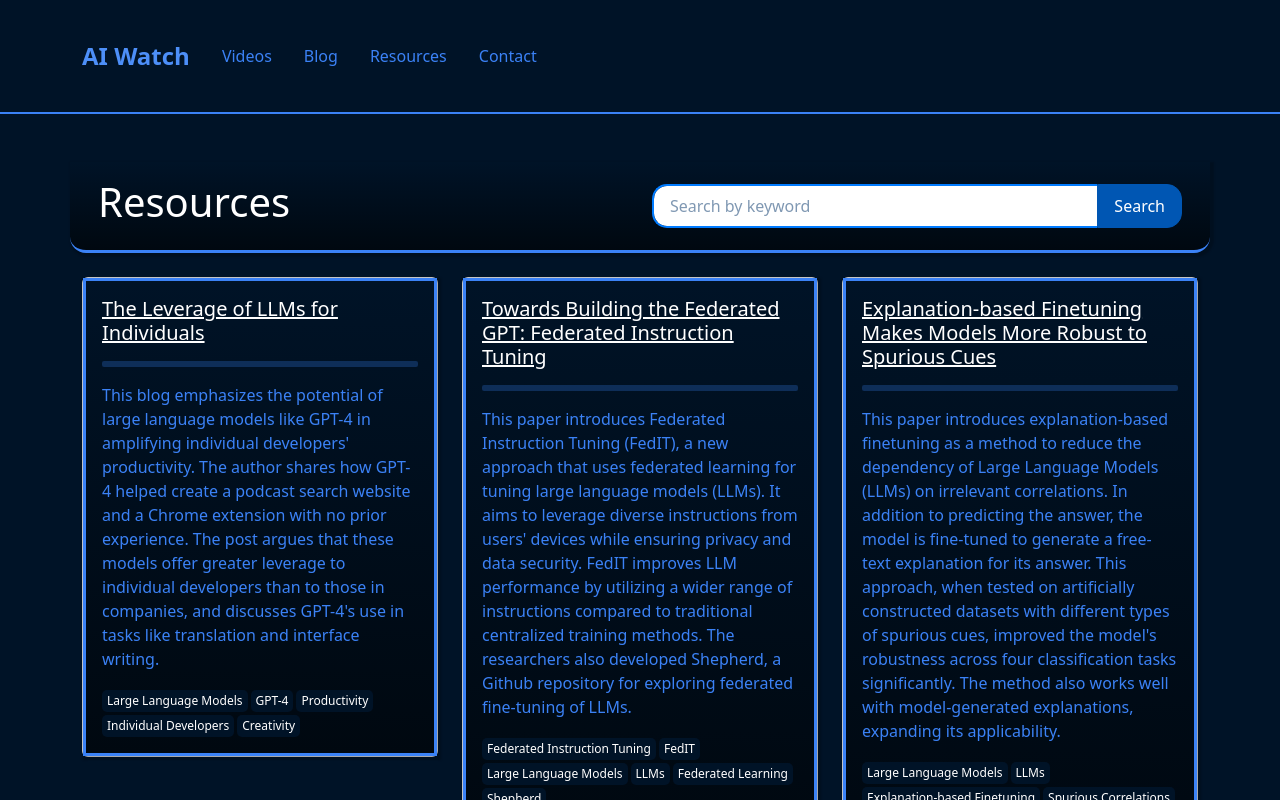
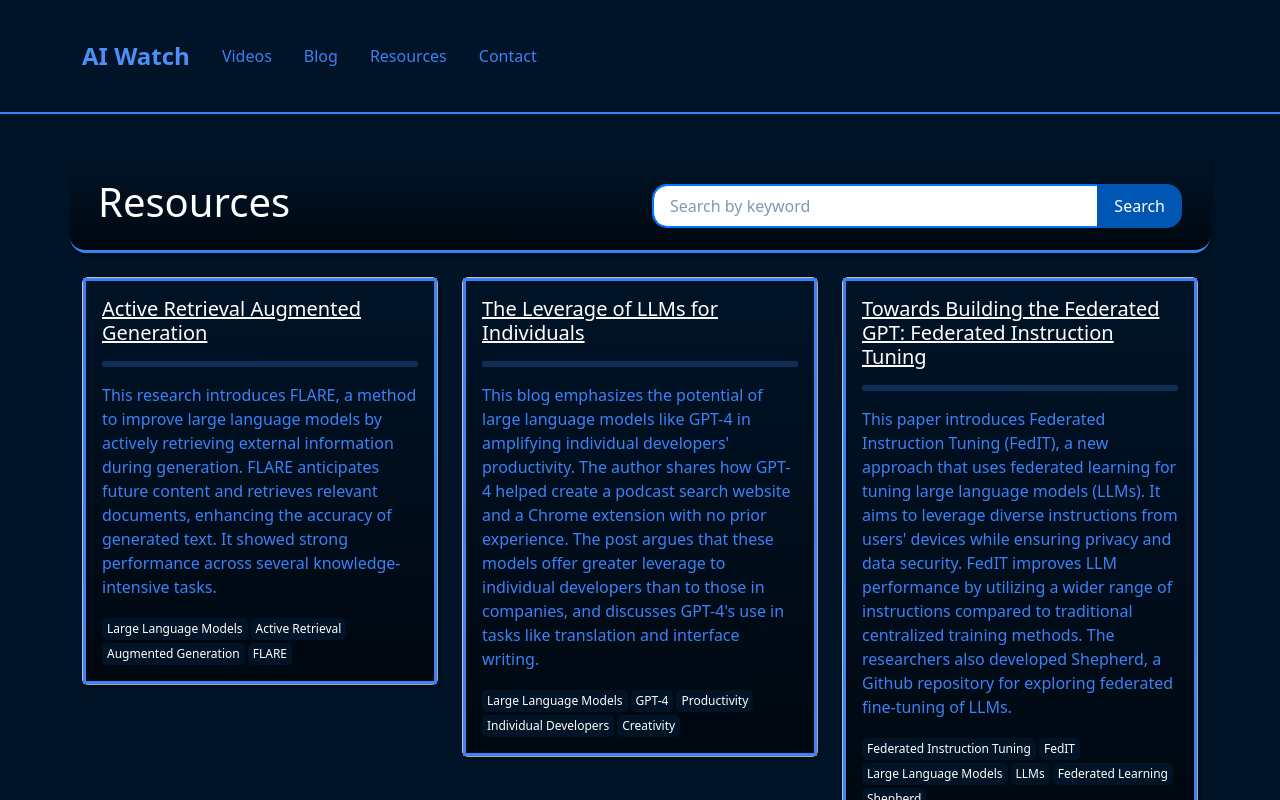
Before and after one commit to dstock3/aiwatch, a React (Create React App) app: page /resources in a window 1280 px wide. Shown: the top 800 px of the page. Built offline with nearby package versions, Linux system fonts and the light colour scheme.

Commit message:
Added to resources page.

```diff
--- a/src/data/resources.js
+++ b/src/data/resources.js
@@ -1,4 +1,10 @@
 const resources = [
+  {
+    "title": "Active Retrieval Augmented Generation",
+    "url": "https://arxiv.org/pdf/2305.06983.pdf",
+    "description": "This research introduces FLARE, a method to improve large language models by actively retrieving external information during generation. FLARE anticipates future content and retrieves relevant documents, enhancing the accuracy of generated text. It showed strong performance across several knowledge-intensive tasks.",
+    "keywords": ["Large Language Models", "Active Retrieval", "Augmented Generation", "FLARE"]
+  },
   {
     "title": "The Leverage of LLMs for Individuals",
     "url": "https://mazzzystar.github.io/2023/05/10/LLM-for-individual/",
```
